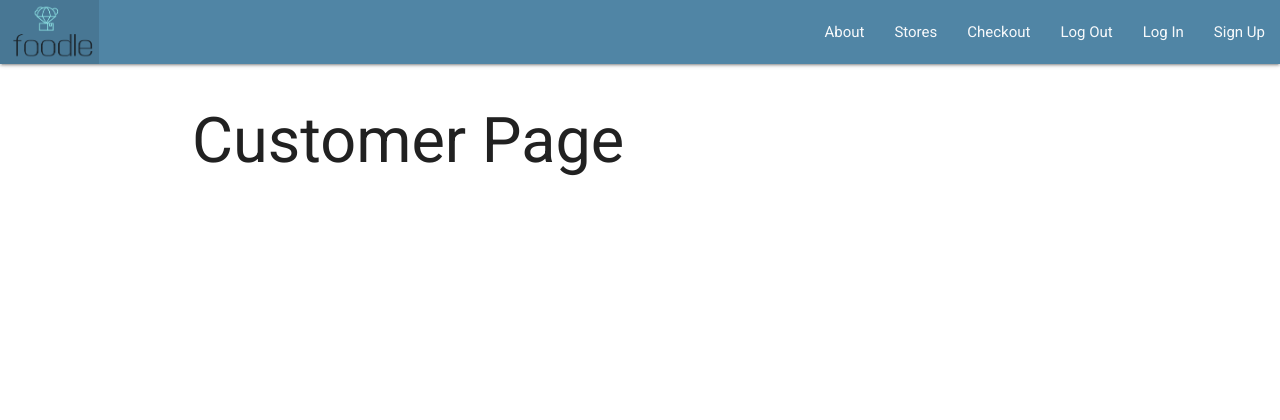
After one commit to luxvalerian/food4u, a Django app: template main_app/templates/customer/index.html in a window 1280 px wide. The commit adds this page. Shown: the top 420 px of the page. Run offline with Django 3.2, Linux system fonts and the light colour scheme; the template is opened without the code that fills it, so the values that code supplies are empty; parts of the project's set-up code (start-up, migrations or seed data) failed here and were passed over.

Commit message:
changes to base html

```diff
--- a/main_app/templates/base.html
+++ b/main_app/templates/base.html
@@ -30,7 +30,7 @@
         <ul class="right">
           <li><a href="/about">About</a></li>
           <li><a href="/stores">Stores</a></li>
-          <li><a href="{% url 'checkout' '5' '0' %}">Checkout</a></li>
+          <li><a href="{% url 'checkout' 'volunteer_id' 'cart_id' 'customer_id' 'timeslot_id' %}">Checkout</a></li>
           <li><a href="{% url 'logout' %}">Log Out</a></li>
           <li><a href="{% url 'login' %}">Log In</a></li>
           <li><a href="{% url 'signup' %}">Sign Up</a></li>
--- a/main_app/templates/checkout.html
+++ b/main_app/templates/checkout.html
@@ -23,7 +23,7 @@
           {{customer}}
         </h3>
         <button type="submit">
-          <a style="color: #000" href="{% url 'checkout' '5' '0' %}">Cancel</a>
+          <a style="color: #000" href="{% url 'checkout' 'volunteer_id' 'cart_id' 'customer_id' 'timeslot_id'%}">Cancel</a>
         </button>
       </div>
     </div>
--- /dev/null
+++ b/main_app/templates/customer/index.html
@@ -0,0 +1,5 @@
+{% extends 'base.html' %}
+
+{% block content %}
+<h1>Customer Page</h1>
+{% endblock %}
```
Also changed, not shown: main_app/migrations/0001_initial.py, main_app/migrations/0002_auto_20200416_2337.py (added).
